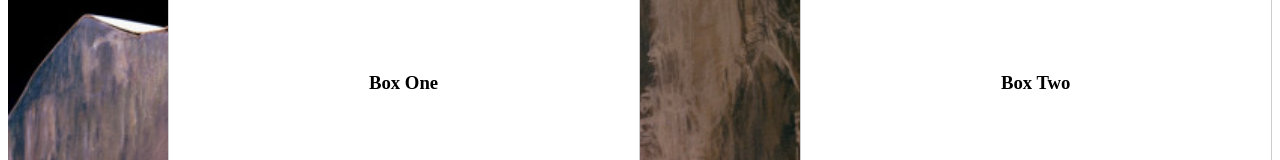
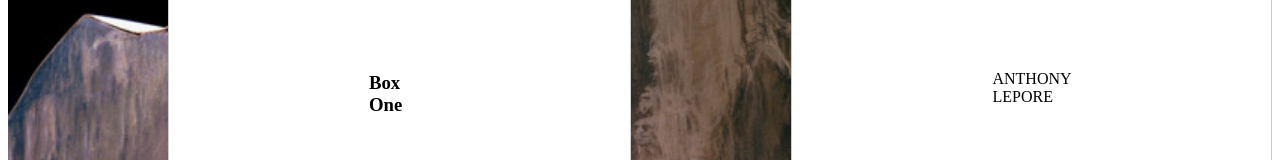
Before and after one commit to KingCPA/verisart-task, a React (Create React App) app: page / in a window 1280 px wide. Shown: the part 563-723 px from the top of the page. Built offline with nearby package versions, Linux system fonts and the light colour scheme.

Commit message:
added react router and updated the interface and login page

```diff
--- a/package.json
+++ b/package.json
@@ -7,6 +7,7 @@
     "react-app-rewire-less": "^2.1.2",
     "react-blur": "^0.6.0",
     "react-dom": "^16.4.2",
+    "react-router": "^4.3.1",
     "react-scripts": "1.1.4"
   },
   "scripts": {
--- a/src/Interface/Interface.js
+++ b/src/Interface/Interface.js
@@ -21,7 +21,7 @@ class Interface extends Component {
             <h3>Box One</h3>
           </div>
           <div className='box-2'>
-            <h3>Box Two</h3>
+            <p>ANTHONY LEPORE</p>
           </div>
         </div>
 
```
Also changed, not shown: src/Login/Login.js (+17 -0 lines), 1 other file (tests, documents, lock files or other folders).
